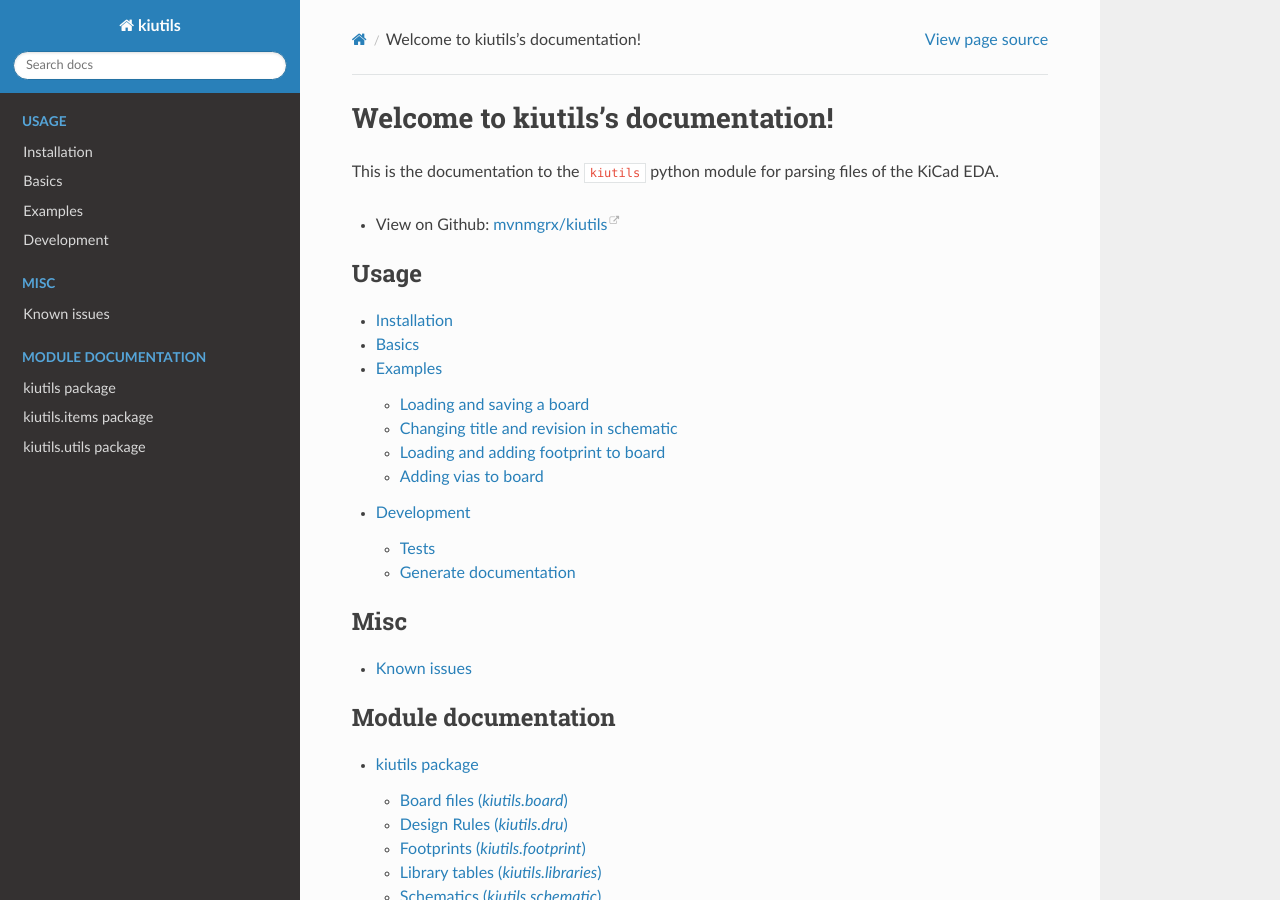
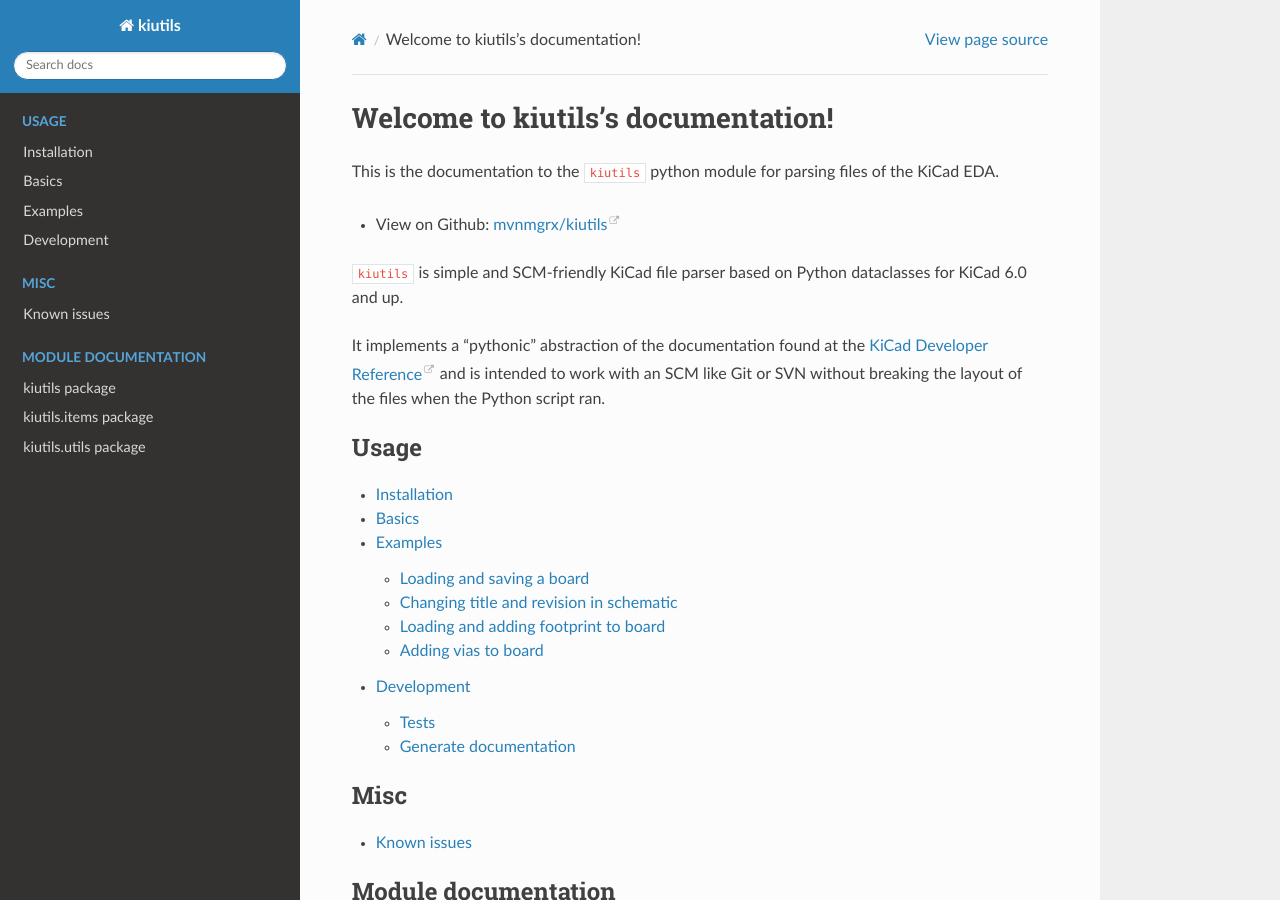
Before and after one commit to mvnmgrx/kiutils, a Sphinx documentation site: the page built from docs/index.rst, in a window 1280 px wide and 900 px high. Built offline with Sphinx 7.4.7 and the Read the Docs theme 2.0.0, drawn with Linux system fonts in a browser that asks for light colours.

Commit message:
Docu: Added description to index

```diff
--- a/docs/index.rst
+++ b/docs/index.rst
@@ -9,6 +9,13 @@
 This is the documentation to the ``kiutils`` python module for parsing files of the KiCad EDA.
 
 - View on Github: `mvnmgrx/kiutils <https://github.com/mvnmgrx/kiutils>`_
+
+``kiutils`` is simple and SCM-friendly KiCad file parser based on Python dataclasses for KiCad 6.0
+and up.
+
+It implements a "pythonic" abstraction of the documentation found at the
+`KiCad Developer Reference <https://dev-docs.kicad.org/en/file-formats/>`_ and is intended to work
+with an SCM like Git or SVN without breaking the layout of the files when the Python script ran.
 
 .. toctree::
    :maxdepth: 2
```
